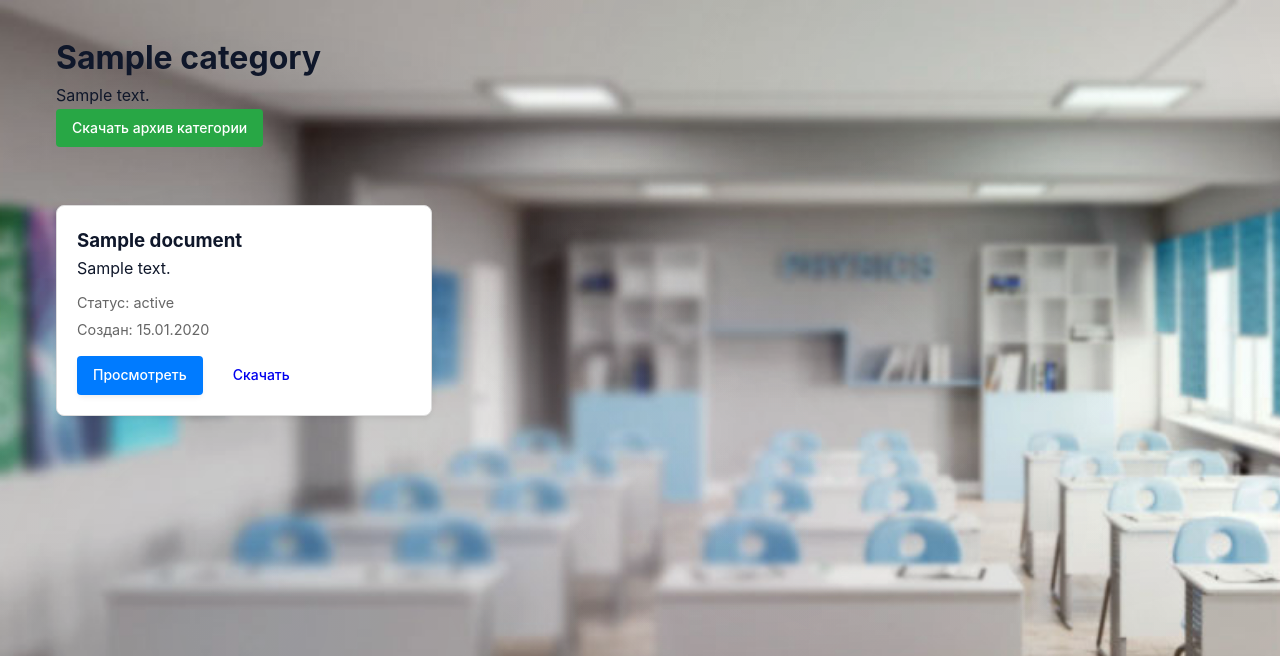
After one commit to RSheroz/SmartDoc, a Django app: template main/templates/main/category_detail.html in a window 1280 px wide. The commit adds this page. Shown: the top 656 px of the page. Run offline with Django 3.2, Linux system fonts and the light colour scheme; the template is opened without the code that fills it: most values are stand-ins (such as "Sample title", 1, 10 or a date in 2020).

Commit message:
load archive

```diff
--- a/main/models.py
+++ b/main/models.py
@@ -40,7 +40,7 @@ class Category(models.Model):
     name = models.CharField(max_length=255)
     description = models.TextField(null=True, blank=True)
     file=models.FileField(null=True,blank=True,upload_to="categories/")
-    school = models.ForeignKey(School, on_delete=models.CASCADE)
+    school = models.ForeignKey(School, on_delete=models.CASCADE, null=True, blank=True)
     created_by = models.ForeignKey(User, on_delete=models.SET_NULL, null=True)
     created_at = models.DateTimeField(auto_now_add=True)
     def __str__(self):
--- a/main/static/js/translation.js
+++ b/main/static/js/translation.js
@@ -9,7 +9,7 @@ const translations = {
     "create": "Create",
     "ai_generator": "AI Generator",
     "head_templates": "Templates",
-    "head_standard": "Standard Docs",
+    "head_categories": "Categories",
     "users": "Users",
     "schools": "School",
     "profile": "Profile",
@@ -116,7 +116,7 @@ const translations = {
     "create": "Создать",
     "ai_generator": "ИИ-Генератор",
     "head_templates": "Шаблоны",
-    "head_standard": "Стандартные документы",
+    "head_categories": "Категории",
     "users": "Пользователи",
     "schools": "Школа",
     "profile": "Профиль",
@@ -224,7 +224,7 @@ const translations = {
     "create": "Эҷод кардан",
     "ai_generator": "Генератори ЗС",
     "head_templates": "Қолибҳо",
-    "head_standard": "Ҳуҷҷатҳои стандартӣ",
+    "head_categories": "Категорияҳо",
     "users": "Истифодабарандагон",
     "schools": "Мактаб",
     "profile": "Профил",
--- a/main/templates/main/base.html
+++ b/main/templates/main/base.html
@@ -64,9 +64,9 @@
                     <i data-lucide="book-open"></i>
                     <span data-i18n="head_export">Книга выдачи</span>
                 </a>
-                <a href="{% url 'standard_docs' %}" class="nav-tab {% if request.resolver_match.url_name == 'standard_docs' %}active{% endif %}">
+                <a href="{% url 'categories' %}" class="nav-tab {% if request.resolver_match.url_name == 'categories' %}active{% endif %}">
                     <i data-lucide="folder"></i>
-                    <span data-i18n="head_standard">Стандартные документы</span>
+                    <span data-i18n="head_categories">Категории</span>
                 </a>
                 {% if user.role == 'director' %}
                 <a href="{% url 'user_list' %}" class="nav-tab {% if request.resolver_match.url_name == 'user_list' %}active{% endif %}">
--- /dev/null
+++ b/main/templates/main/category_detail.html
@@ -0,0 +1,77 @@
+{% extends 'main/base.html' %}
+{% load static %}
+
+{% block content %}
+<div class="container">
+    <h1>{{ category.name }}</h1>
+    <p>{{ category.description }}</p>
+    <a href="{% url 'download_category_archive' category.id %}" class="btn btn-download">Скачать архив категории</a>
+
+    <div class="documents-list">
+        {% for document in documents %}
+        <div class="document-card">
+            <h3>{{ document.title }}</h3>
+            <p>{{ document.content|truncatechars:100 }}</p>
+            <div class="document-meta">
+                <span>Статус: {{ document.get_status_display }}</span>
+                <span>Создан: {{ document.created_at|date:"d.m.Y" }}</span>
+            </div>
+            <div class="document-actions">
+                <a href="{% url 'document_detail' document.id %}" class="btn btn-primary">Просмотреть</a>
+                {% if document.file %}
+                <a href="{{ document.file.url }}" class="btn btn-secondary" download>Скачать</a>
+                {% endif %}
+            </div>
+        </div>
+        {% empty %}
+        <p>В этой категории нет документов.</p>
+        {% endfor %}
+    </div>
+</div>
+
+<style>
+.documents-list {
+    display: grid;
+    grid-template-columns: repeat(auto-fill, minmax(300px, 1fr));
+    gap: 20px;
+    margin-top: 30px;
+}
+
+.document-card {
+    border: 1px solid #ddd;
+    border-radius: 8px;
+    padding: 20px;
+    background: #fff;
+}
+
+.document-meta {
+    margin: 10px 0;
+    font-size: 0.9em;
+    color: #666;
+}
+
+.document-actions {
+    margin-top: 15px;
+}
+
+.btn {
+    display: inline-block;
+    padding: 8px 16px;
+    margin-right: 10px;
+    text-decoration: none;
+    border-radius: 4px;
+}
+
+.btn-primary {
+    background: #007bff;
+    color: white;
+}
+
+.btn-download {
+    background: #28a745;
+    color: white;
+    margin-bottom: 20px;
+    display: inline-block;
+}
+</style>
+{% endblock %}
--- a/main/urls.py
+++ b/main/urls.py
@@ -7,7 +7,9 @@ urlpatterns = [
     path('add_user/', add_user, name='register'),
     path('export_book',export_book,name='export_book'),
     path('export_book/pdf/', export_book_pdf, name='export_book_pdf'),
-    path('standard_docs/', standard_docs, name='standard_docs'),
+    path('categories/', categories, name='categories'),
+    path('categories/<int:category_id>/', category_detail, name='category_detail'),
+    path('categories/<int:category_id>/download/', download_category_archive, name='download_category_archive'),
     path('login/', login_view,name='login'), #auth_views.LoginView.as_view(template_name='main/login.html'), name='login'),
     path('logout/', logout, name='logout'),
     path('user_list/', user_list, name='user_list'),
@@ -27,6 +29,7 @@ urlpatterns = [
     path('document_create/',document_create,name='document_create'),
     path('documents/edit-<int:pk>/', DocumentUpdateView.as_view(), name='document_edit'),
     path('documents/delete-<int:pk>/', DocumentDeleteView.as_view(), name='document_delete'),
+    path('documents/<int:pk>/', document_view, name='document_detail'),
     path('api/documents/<int:pk>/', document_detail, name='api_document_detail'),
     path('save_docx',save_docx,name='save_docx'),
 ]
```
Also changed, not shown: main/templates/main/categories.html (renamed from main/templates/main/standard_docs.html, +5 -20 lines), main/templates/main/document_view.html (added, +66 -0 lines), main/views.py (+39 -3 lines), main/migrations/0002_alter_category_school.py (added), 2 other files.
